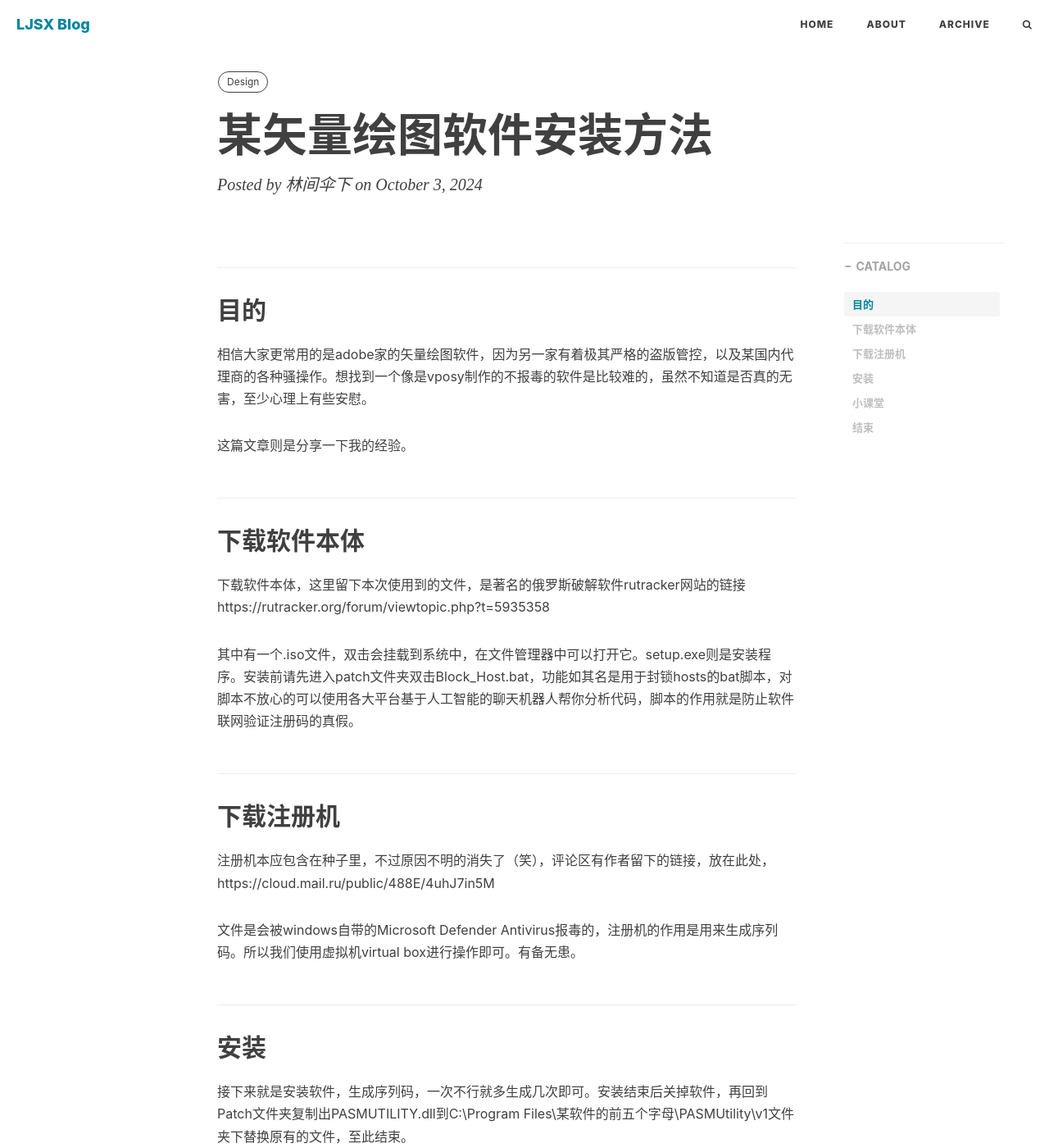
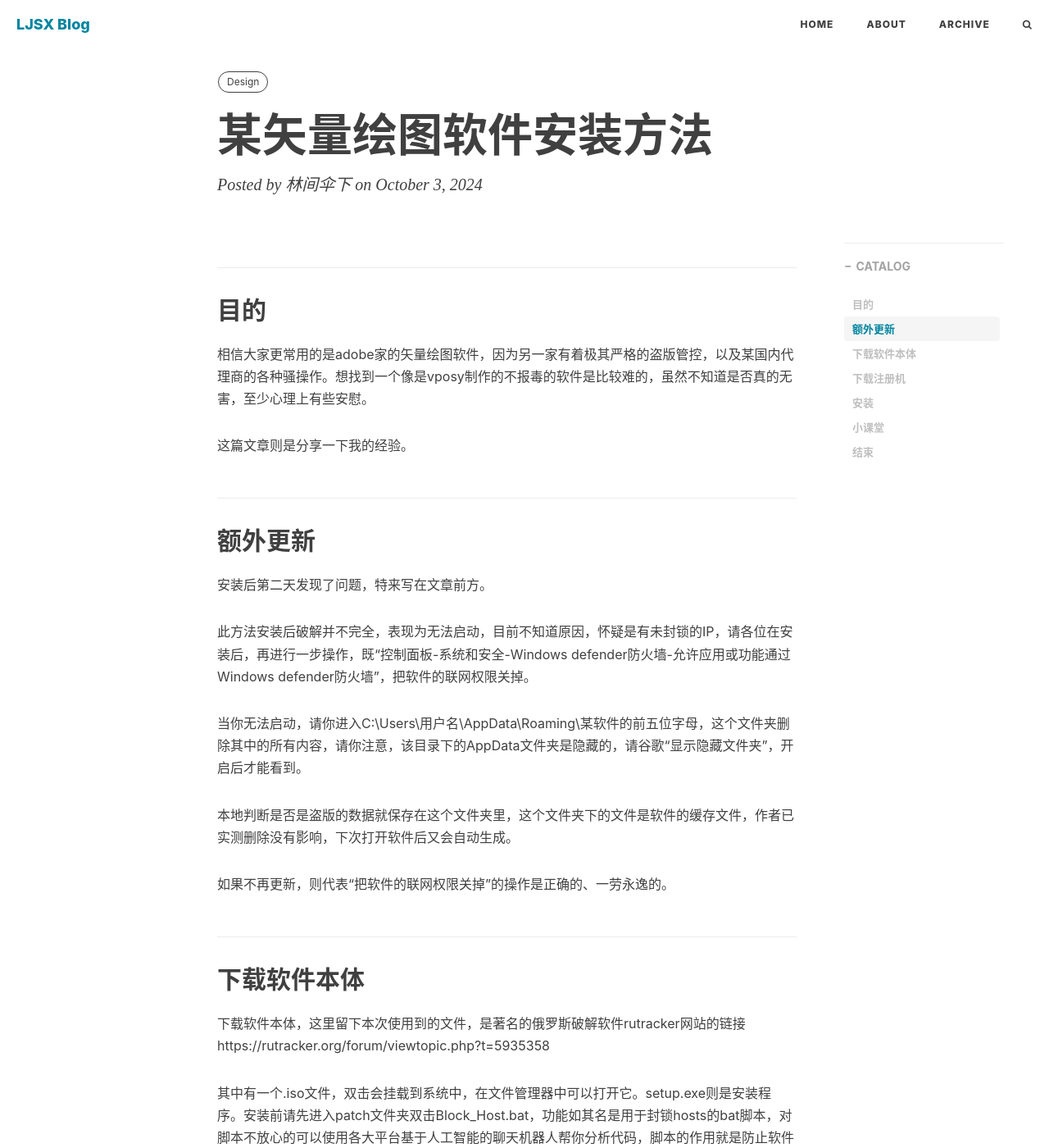
Before and after one commit to wurarara/wurarara.github.io, a Jekyll site: the page built from _posts/2024-10-03-某矢量绘图软件安装方法.md, in a window 1280 px wide and 1400 px high. Shown: the whole window at 82% size. Built offline with Jekyll 4.4.1, drawn with Linux system fonts in a browser that asks for light colours; nearby versions of some CDN libraries; comment, search, counter and statistics services are not loaded.

Commit message:
Update 2024-10-03-某矢量绘图软件安装方法.md

```diff
--- a/_posts/2024-10-03-某矢量绘图软件安装方法.md
+++ b/_posts/2024-10-03-某矢量绘图软件安装方法.md
@@ -13,6 +13,17 @@ tags:
 相信大家更常用的是adobe家的矢量绘图软件，因为另一家有着极其严格的盗版管控，以及某国内代理商的各种骚操作。想找到一个像是vposy制作的不报毒的软件是比较难的，虽然不知道是否真的无害，至少心理上有些安慰。
 
 这篇文章则是分享一下我的经验。
+
+## **额外更新**
+安装后第二天发现了问题，特来写在文章前方。
+
+此方法安装后破解并不完全，表现为无法启动，目前不知道原因，怀疑是有未封锁的IP，请各位在安装后，再进行一步操作，既“控制面板-系统和安全-Windows defender防火墙-允许应用或功能通过Windows defender防火墙”，把软件的联网权限关掉。
+
+当你无法启动，请你进入C:\Users\用户名\AppData\Roaming\某软件的前五位字母，这个文件夹删除其中的所有内容，请你注意，该目录下的AppData文件夹是隐藏的，请谷歌“显示隐藏文件夹”，开启后才能看到。
+
+本地判断是否是盗版的数据就保存在这个文件夹里，这个文件夹下的文件是软件的缓存文件，作者已实测删除没有影响，下次打开软件后又会自动生成。
+
+如果不再更新，则代表“把软件的联网权限关掉”的操作是正确的、一劳永逸的。
 
 ## **下载软件本体**
 
```
